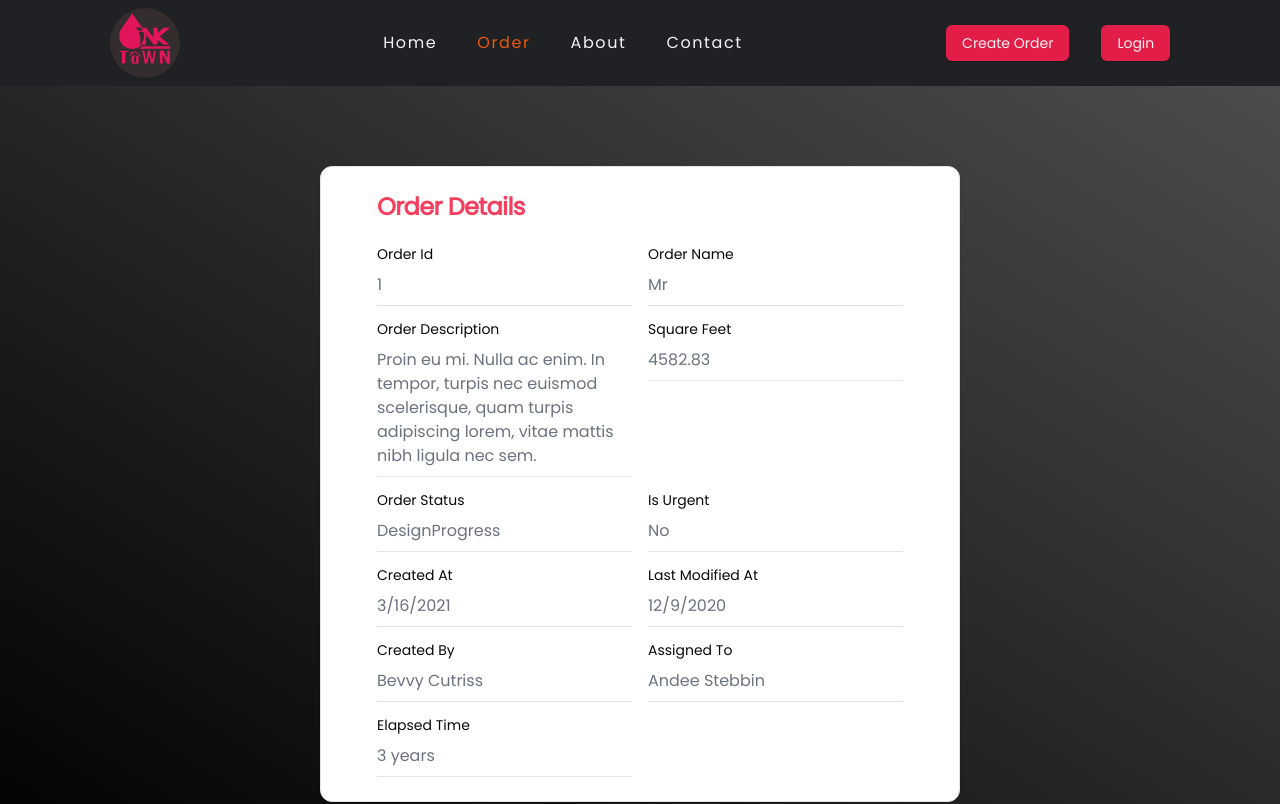
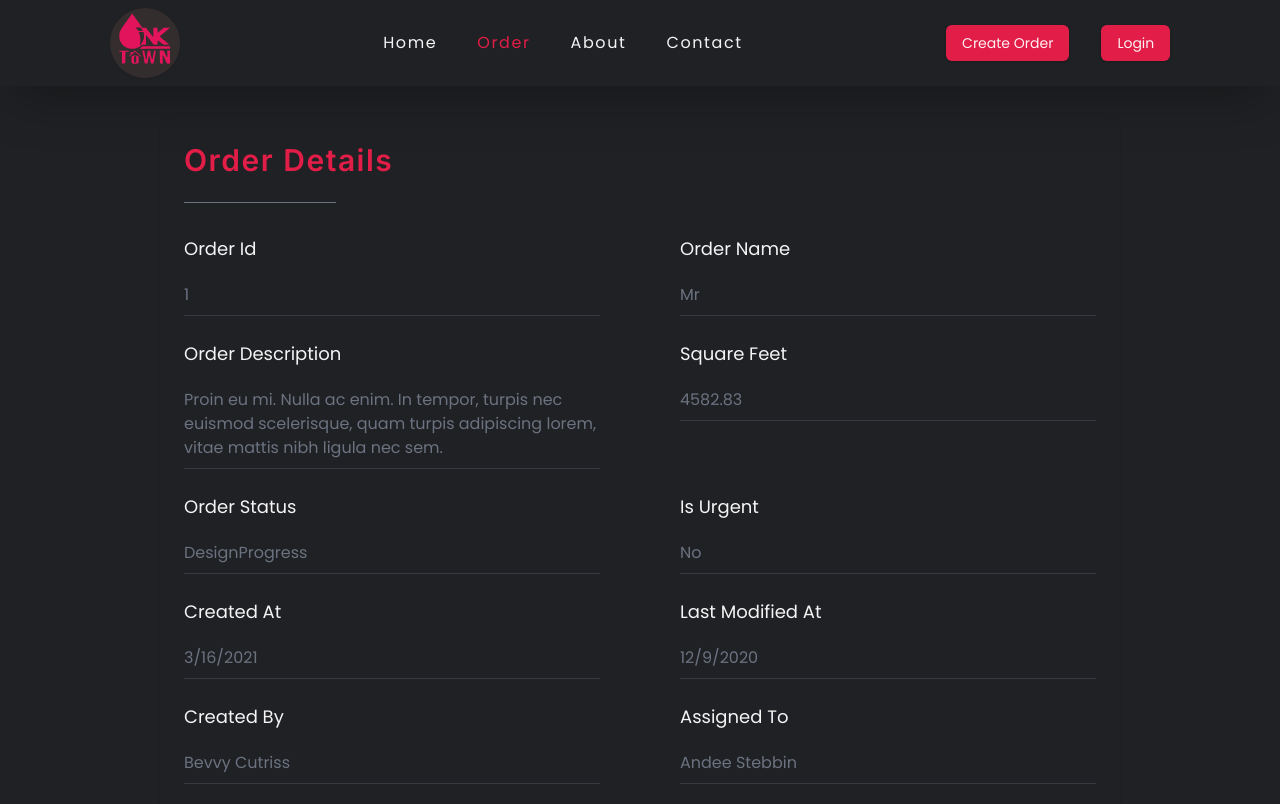
Before and after one commit to rak626/PressioUI, a Next.js app in the folder pressio/: page /order/1 in a window 1280 px wide. Shown: the top 804 px of the page. Built offline with nearby package versions, Linux system fonts and the light colour scheme.

Commit message:
Ui fixes done  (#6)
* mobile nav part 2

* done changes for data table , Adding reset capability

* create new order first part done

* new changes

* changes on mint

* theme changes according to the design

* all color fixed

* View order design completed

* Ui fixes

```diff
--- a/pressio/package.json
+++ b/pressio/package.json
@@ -31,6 +31,7 @@
     "react-hook-form": "^7.51.4",
     "tailwind-merge": "^2.3.0",
     "tailwindcss-animate": "^1.0.7",
+    "vaul": "^0.9.1",
     "zod": "^3.23.8"
   },
   "devDependencies": {
--- a/pressio/src/app/(home)/layout.tsx
+++ b/pressio/src/app/(home)/layout.tsx
@@ -3,7 +3,7 @@ import { ReactNode } from 'react'
 
 const HomeLayout = ({ children }: { children: ReactNode }) => {
   return (
-    <main className="relative bg-gradient-to-tr bg-nav-foreground">
+    <main className="bg-nav">
       <Navbar />
       {children}
     </main>
--- a/pressio/src/app/(home)/order/(order)/[orderId]/page.tsx
+++ b/pressio/src/app/(home)/order/(order)/[orderId]/page.tsx
@@ -1,17 +1,21 @@
 'use client'
 import OrderParagraph from '@/components/OrderParagraph'
+import { Button } from '@/components/ui/button'
 import {
   Card,
   CardContent,
+  CardFooter,
   CardHeader,
-  CardTitle
+  CardTitle,
 } from '@/components/ui/card'
 import { orders } from '@/constants/orderData'
+import { cn } from '@/lib/utils'
 import { OrderStatus } from '@/utils/orderStatus'
 import moment from 'moment'
+import { Inter } from 'next/font/google'
 import { usePathname } from 'next/navigation'
 import { useCallback } from 'react'
-
+const inter = Inter({ subsets: ['latin'] })
 // import { useQuery } from 'react-query'
 // import { getOrderById } from '@/lib/orders'
 // import Loading from '@/components/ui/loading'
@@ -34,15 +38,21 @@ const OrderIdPage = () => {
   const timestamp = moment.duration(elapsedTime(), 'seconds').humanize()
 
   return (
-    <div className=" bg-gradient-to-tr from-[rgb(0,0,0)]  to-[rgb(78,75,75)] min-h-screen pt-20">
-      <Card className=" container mx-auto w-3/4 lg:w-2/4 ">
+    <div className="h-screen pt-8">
+      <Card className="mx-auto w-full lg:w-3/4 bg-transparent border-none">
         <CardHeader>
-          <CardTitle className="text-2xl text-rose-500">
+          <CardTitle
+            className={cn(
+              'text-primary text-3xl tracking-wider',
+              inter.className
+            )}
+          >
             Order Details
+            <hr className="border-gray-500 mt-6 w-full lg:w-1/6" />
           </CardTitle>
         </CardHeader>
         <CardContent>
-          <div className="grid grid-cols-1 gap-4 lg:grid-cols-2">
+          <div className="grid grid-cols-1 gap-4 gap-x-[5rem] lg:grid-cols-2">
             <OrderParagraph value={order?.orderId} header={'Order Id'} />
             <OrderParagraph value={order?.orderName} header={'Order Name'} />
             <OrderParagraph
@@ -68,6 +78,9 @@ const OrderIdPage = () => {
             <OrderParagraph value={timestamp} header={'Elapsed Time'} />
           </div>
         </CardContent>
+        <CardFooter className="flex justify-center lg:justify-end py-4">
+          <Button className="w-24">Edit</Button>
+        </CardFooter>
       </Card>
     </div>
   )
--- a/pressio/src/app/(home)/order/(order)/createorder/page.tsx
+++ b/pressio/src/app/(home)/order/(order)/createorder/page.tsx
@@ -24,6 +24,7 @@ import { CreateOrderFormSchema } from '@/lib/types/from-schema'
 import { zodResolver } from '@hookform/resolvers/zod'
 import { useForm } from 'react-hook-form'
 import { z } from 'zod'
+
 const CreateOrderPage = () => {
   const form = useForm<z.infer<typeof CreateOrderFormSchema>>({
     resolver: zodResolver(CreateOrderFormSchema),
@@ -33,7 +34,6 @@ const CreateOrderPage = () => {
       isUrgent: false,
     },
   })
-
   const submitHandler = (data: z.infer<typeof CreateOrderFormSchema>) => {
     console.log('data .. . ... ')
     console.log({ data })
@@ -127,7 +127,7 @@ const CreateOrderPage = () => {
               }}
             />
             <div className="flex justify-end items-center gap-6">
-              <Button type="reset" className="w-24">
+              <Button type="reset" className="w-24 md:w-32">
                 Reset
               </Button>
               <Button type="submit" className="">
--- a/pressio/src/app/(home)/order/page.tsx
+++ b/pressio/src/app/(home)/order/page.tsx
@@ -1,3 +1,4 @@
+import { DataTable } from '@/components/DataTable'
 import { DataTable } from '@/components/DataTable'
 import React from 'react'
 import { columns } from './column'
@@ -5,7 +6,7 @@ import { orders } from '@/constants/orderData'
 
 const OrderPage = () => {
   return (
-    <div className="px-10 pt-20 min-h-screen h-full w-11/12 mx-auto">
+    <div className="px-10 pt-20 min-h-screen h-full w-full mx-auto lg:w-11/12 ">
       <div className="">
         <DataTable columns={columns} data={orders} />
       </div>
--- a/pressio/src/components/Footer.tsx
+++ b/pressio/src/components/Footer.tsx
@@ -4,7 +4,7 @@ import React from 'react'
 
 const Footer = () => {
   return (
-    <footer className="bg-slate-300 border-y bg-gradient-to-r from-[rgb(119,219,212)]  to-[rgb(131,157,223)]">
+    <footer className="bg-nav pt-8">
       <div className="mx-auto w-full max-w-screen-xl p-4 py-6 lg:py-8">
         <div className="md:flex md:justify-between">
           <div className="mb-6 md:mb-0">
@@ -18,9 +18,9 @@ const Footer = () => {
               />
             </Link>
           </div>
-          <div className="grid grid-cols-2 gap-8 sm:gap-6 sm:grid-cols-3">
+          <div className="grid grid-cols-2 gap-8 sm:gap-6 sm:grid-cols-3 text-secondary">
             <div>
-              <h2 className="mb-6 text-sm font-semibold text-gray-900 uppercase">
+              <h2 className="mb-6 text-sm font-semibold  uppercase">
                 Resources
               </h2>
               <ul className="text-gray-500 font-medium">
@@ -37,7 +37,7 @@ const Footer = () => {
               </ul>
             </div>
             <div>
-              <h2 className="mb-6 text-sm font-semibold text-gray-900 uppercase">
+              <h2 className="mb-6 text-sm font-semibold  uppercase">
                 Follow us
               </h2>
               <ul className="text-gray-500 font-medium">
@@ -59,7 +59,7 @@ const Footer = () => {
               </ul>
             </div>
             <div>
-              <h2 className="mb-6 text-sm font-semibold text-gray-900 uppercase">
+              <h2 className="mb-6 text-sm font-semibold  uppercase">
                 Legal
               </h2>
               <ul className="text-gray-500 font-medium">
@@ -77,7 +77,7 @@ const Footer = () => {
             </div>
           </div>
         </div>
-        <hr className="my-6 border-gray-200 sm:mx-auto lg:my-8" />
+        <hr className="my-6 border-gray-400 sm:mx-auto lg:my-8" />
         <div className="sm:flex sm:items-center sm:justify-between">
           <span className="text-sm text-gray-500 sm:text-center">
             © 2024 &nbsp;
--- a/pressio/src/components/Navbar.tsx
+++ b/pressio/src/components/Navbar.tsx
@@ -31,7 +31,7 @@ const Navbar = () => {
             pathName === navlink.href || pathName.startsWith(`${navlink.href}/`)
           return (
             <Link key={navlink.name} href={navlink.href}>
-              <div className={cn('tracking-widest', { 'text-orange-600': isActive })}>
+              <div className={cn('tracking-widest hover:text-primary/40', { 'text-primary': isActive })}>
                 {navlink.name}
               </div>
             </Link>
--- a/pressio/src/components/OrderParagraph.tsx
+++ b/pressio/src/components/OrderParagraph.tsx
@@ -10,10 +10,12 @@ const OrderParagraph = ({
   className?: string
 }) => {
   return (
-    <div className="flex flex-col gap-2">
-      <Label htmlFor={header}>{header}</Label>
-      <p className="text-gray-500 pt-1">{value}</p>
-      <hr />
+    <div className="flex flex-col gap-4 mt-2">
+      <Label htmlFor={header} className='text-secondary text-lg'>{header}</Label>
+      <div>
+        <p className="text-gray-500 pt-1 mb-2">{value}</p>
+        <hr className='border-gray-500/30'/>
+      </div>
     </div>
   )
 }
--- a/pressio/tailwind.config.ts
+++ b/pressio/tailwind.config.ts
@@ -54,7 +54,6 @@ const config = {
         },
         nav: {
           DEFAULT: '#202124',
-          foreground: '#232020',
         },
         table:{
           DEFAULT: "#91405A80",
```
Also changed, not shown: pressio/src/components/ui/drawer.tsx (added, +118 -0 lines), 1 other file (tests, documents, lock files or other folders).
